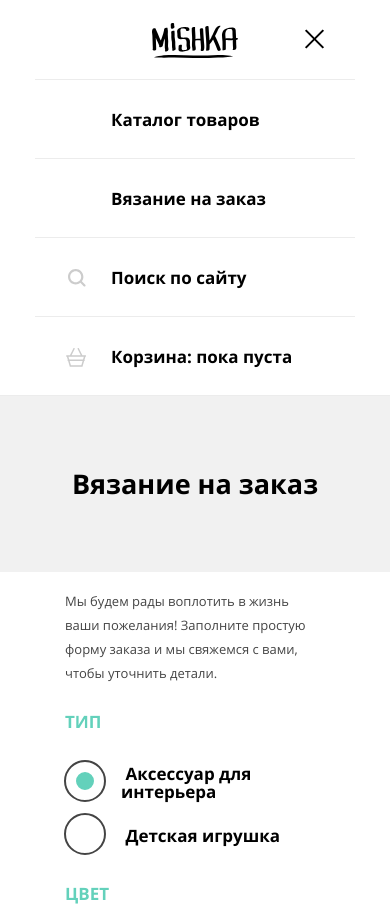
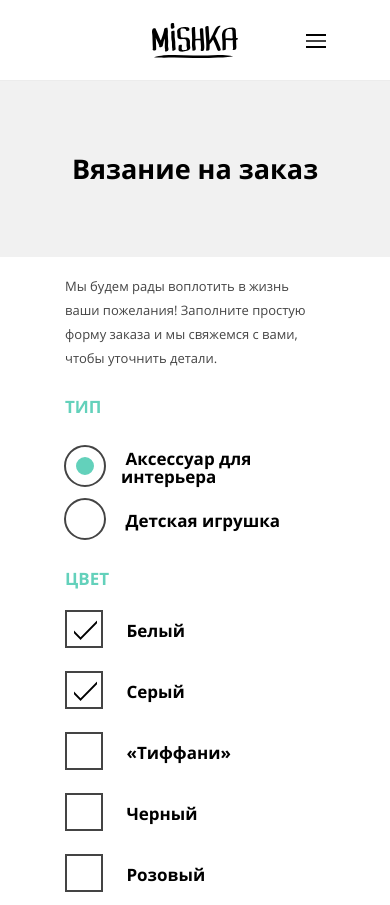
Before and after one commit to AlexBor83/1426475-mishka-20, a website: page source/form.html in a window 390 px wide. Shown: the top 905 px of the page. Drawn offline with nearby package versions, Linux system fonts and the light colour scheme; files that its build step writes are made by us from their sources.

Commit message:
Поправил ошибки

```diff
--- a/source/form.html
+++ b/source/form.html
@@ -11,7 +11,7 @@
 
 <body class="page-body">
   <header class="header">
-    <div class="header__container container">
+    <div class="header__container container header__mobile">
       <a class="header__logo" href="index.html">
         <picture>
           <source media="(min-width: 1150px)" srcset="img/logo-desktop.svg">
@@ -19,7 +19,7 @@
           <img src="img/logo-mobile.svg" alt="Логотип инернет магазина mishka">
         </picture>
       </a>
-      <button class="header__toggle header__toggle--opend" type="button">
+      <button class="header__toggle   header__toggle--closed" type="button">
         <span class="visually-hidden">Открыть меню</span>
       </button>
       <ul class="header__nav header__nav--first">
@@ -29,7 +29,7 @@
           </a>
         </li>
         <li class=" header__item header__item--active">
-          <a href="" class="header__link header__link--order">
+          <a class="header__link header__link--order">
             Вязание на заказ
           </a>
         </li>
@@ -37,16 +37,16 @@
       <ul class="header__nav header__nav--second">
         <li class="header__item">
           <a href="#" class="header__link header__link--search">
-            <svg x="0px" y="0px" width="17.6px" height="17.6px" viewBox="-0.8 -0.8 17.6 17.6" enable-background="new -0.8 -0.8 17.6 17.6" xml:space="preserve">
-              <path d="M16.47,14.93l-3.415-3.415C14.02,10.226,14.6,8.634,14.6,6.899c0-4.253-3.447-7.699-7.7-7.699 S-0.8,2.646-0.8,6.899s3.446,7.7,7.699,7.7c1.734,0,3.326-0.58,4.613-1.546l3.417,3.416c0.203,0.202,0.418,0.33,0.771,0.33 c0.607,0,1.1-0.492,1.1-1.1C16.8,15.459,16.739,15.2,16.47,14.93z M1.399,6.899c0-3.038,2.462-5.5,5.5-5.5s5.5,2.462,5.5,5.5 s-2.462,5.5-5.5,5.5S1.399,9.938,1.399,6.899z"/>
+            <svg width="20" height="19" aria-hidden="true">
+              <use xlink:href="img/sprite.svg#icon-search"></use>
             </svg>
             Поиск по сайту
           </a>
         </li>
         <li class="header__item">
           <a href="#" class="header__link header__link--cart">
-            <svg x="0px" y="0px" width="20.294px" height="18.849px" viewBox="264.205 370.961 20.294 18.849" enable-background="new 264.205 370.961 20.294 18.849" xml:space="preserve">
-              <path d="M283.75,378.19h-3.151l-3.407-6.814c-0.185-0.37-0.634-0.52-1.006-0.335 c-0.371,0.186-0.521,0.636-0.335,1.006l3.071,6.143h-9.138l3.072-6.143c0.185-0.371,0.035-0.821-0.335-1.006 c-0.37-0.185-0.821-0.035-1.006,0.335l-3.407,6.814h-3.151c-0.414,0-0.75,0.336-0.75,0.75s0.336,0.75,0.75,0.75h0.157l0.855,2.991 c-0.187,0.137-0.316,0.347-0.316,0.595c0,0.396,0.309,0.71,0.697,0.739l1.656,5.795h12.697l1.656-5.795 c0.388-0.028,0.698-0.344,0.698-0.739c0-0.249-0.129-0.459-0.316-0.596l0.854-2.991h0.157c0.414,0,0.75-0.336,0.75-0.75 S284.164,378.19,283.75,378.19z M279.569,388.311h-10.433l-1.224-4.284h12.881L279.569,388.311z M281.222,382.526h-13.739 l-0.81-2.836h15.359L281.222,382.526z"/>
+            <svg width="18" height="18" aria-hidden="true">
+              <use xlink:href="img/sprite.svg#icon-cart"></use>
             </svg>
             Корзина: пока пуста
           </a>
@@ -190,9 +190,9 @@
               </label>
               <input type="tel" name="tel" id="tel" pattern="\+7\-[0-9]{3}\-[0-9]{3}\-[0-9]{2}\-[0-9]{2}" required
                 placeholder="+7 ХХХ ХХХ ХХ ХХ*">
-                <svg width="25" height="40" aria-hidden="true">
-                  <use xlink:href="img/sprite.svg#icon-phone"></use>
-                </svg>
+              <svg width="25" height="40" aria-hidden="true">
+                <use xlink:href="img/sprite.svg#icon-phone"></use>
+              </svg>
             </li>
             <li class="form__item form__item--aboutme">
               <label class="form__label form__label--aboutme" for="mail">
@@ -211,7 +211,7 @@
           <label class="form__legend form__legend--textarea" for="text">
             доп
           </label>
-          <textarea name="text" id="text"  rows="6" placeholder="Опишите все ваши пожелания к заказу"></textarea>
+          <textarea name="text" id="text" rows="6" placeholder="Опишите все ваши пожелания к заказу"></textarea>
         </div>
       </div>
       <div class="form__container form__container--button container">
@@ -225,15 +225,24 @@
   <footer class="page-footer">
     <div class="page-footer__container container">
       <a class="page-footer__logo" href="index.html">
-        <svg version="1.1" id="Layer_1" xmlns="http://www.w3.org/2000/svg" xmlns:xlink="http://www.w3.org/1999/xlink" x="0px" y="0px" width="101.615px" height="34.056px" viewBox="0 0 101.615 34.056" enable-background="new 0 0 101.615 34.056" xml:space="preserve">
+        <svg version="1.1" id="Layer_1" xmlns="http://www.w3.org/2000/svg" xmlns:xlink="http://www.w3.org/1999/xlink"
+          x="0px" y="0px" width="101.615px" height="34.056px" viewBox="0 0 101.615 34.056"
+          enable-background="new 0 0 101.615 34.056" xml:space="preserve">
           <g>
-            <path d="M19.135,21.495c-0.083-2.683-0.51-5.347-0.475-8.035c0.028-2.174,0.389-4.41-0.36-6.495 c0.047-0.237,0.096-0.473,0.14-0.711c0.193-1.045-3.271-0.492-3.813,0.464c-0.343,0.28-0.519,0.615-0.375,0.957 c0.037,0.086,0.069,0.174,0.102,0.261c-0.656,3.204-1.57,6.306-2.621,9.412c-0.402,1.188-0.888,2.349-1.298,3.533 c-0.582-1.104-1.169-2.194-1.643-3.377C7.418,14.071,6.18,10.602,4.505,7.298C4.695,5.77,1.301,5.93,0.632,7.33 c-0.809,1.694-0.705,3.403-0.438,5.214c0.3,2.042,0.353,4.05,0.377,6.111c0.047,3.976,0.358,7.943,0.417,11.919 c-0.354,0.395-0.461,0.881-0.091,1.375c0.162,0.216,0.361,0.382,0.571,0.549c0.904,0.724,3.5,0.107,3.496-1.271 c-0.014-4.123-0.312-8.238-0.42-12.358c-0.011-0.404-0.018-0.807-0.024-1.21c0.057,0.145,0.114,0.29,0.171,0.434 c0.64,1.604,1.31,3.163,2.185,4.654c0.868,1.478,1.303,3.064,1.803,4.677c-0.189,0.217-0.303,0.462-0.233,0.708 c-0.039,0.18,0.07,0.292,0.251,0.36c0.639,0.548,1.841,0.274,2.509-0.007c0.287-0.121,0.561-0.261,0.826-0.424 c0.345-0.212,0.883-0.679,0.729-1.159c-0.03-0.093-0.058-0.186-0.087-0.279c0.47-1.27,0.709-2.589,0.965-3.93 c0.272-1.428,0.782-2.78,1.295-4.133c0.052,0.619,0.106,1.238,0.156,1.855c0.204,2.554,0.033,5.072,0.007,7.626 c-0.008,0.847,0.054,1.633,0.219,2.461c0.068,0.343,0.367,1.808,0.281,1.887c-0.611,0.564-0.433,1.257,0.385,1.437 c0.915,0.201,2.081-0.105,2.77-0.742c1.198-1.106,0.632-2.845,0.361-4.241C18.661,26.501,19.208,23.879,19.135,21.495z"/>
-            <path d="M27.499,22.17c-0.074-1.988-0.765-3.862-0.774-5.872c-0.011-2.305,0.181-4.593-0.155-6.886 c-0.106-0.725-4.056,0.1-3.917,1.05c0.309,2.11,0.197,4.229,0.159,6.354c-0.037,2.044,0.468,3.898,0.73,5.904 c0.269,2.054-0.084,4.157,0.149,6.213c0.109,0.962,0.75,2.743,0.089,3.58c-0.42,0.532,1.469,0.342,1.553,0.326 c0.769-0.142,1.793-0.392,2.304-1.038c0.653-0.828,0.196-2.426,0.053-3.357C27.374,26.385,27.576,24.249,27.499,22.17z"/>
-            <path d="M43.828,18.851c-2.062-2.784-5.889-0.78-8.561-1.54c-1.377-0.392-1.395-2.271-1.392-3.396 c0.004-1.426-0.114-2.732-0.273-4.146c-0.119-1.052-0.024-2.121,0.746-2.904c0.142-0.144,0.859-0.336,0.81-0.339 c0.354-0.061,0.676-0.076,1.067-0.093c1.549-0.066,4.613,0.232,4.019,2.483c-0.266,1.01,3.596,0.431,3.877-0.637 c1.213-4.598-7.284-3.714-9.686-3.078C32.225,5.789,29.787,7.047,29.66,9.6c-0.061,1.219,0.273,2.379,0.325,3.587 c0.061,1.39-0.198,2.776,0.289,4.118c1.082,2.982,5.52,1.576,7.778,1.745c3.845,0.287,2.697,5.469,2.748,7.883 c0.027,1.288,1.181,3.429,0.211,4.507c-0.595,0.662-1.982,0.699-2.792,0.768c-0.813,0.068-2.201,0.312-2.742-0.461 c-0.993-1.418,0.091-3.799-0.121-5.425c-0.121-0.924-4.066-0.095-3.917,1.05c0.342,2.627-1.399,6.145,2.402,6.596 c2.441,0.289,5.191-0.161,7.5-0.928c1.196-0.396,2.307-0.942,3.243-1.793c1.035-0.941,0.694-2.348,0.417-3.547 C44.324,24.782,45.732,21.421,43.828,18.851z"/>
-            <path d="M61.155,18.662c-0.122-3.777-0.69-7.513-0.706-11.297c-0.008-1.971-3.963-1.305-3.957,0.343 c0.015,3.608,0.497,7.167,0.682,10.764c0.004,0.074,0.008,0.147,0.013,0.221c-1.949-0.018-3.899,0.177-5.853,0.246 c0.201-4.633-0.611-9.227-0.435-13.857c0.022-0.582-3.874-0.09-3.917,1.049c-0.171,4.475,0.587,8.915,0.453,13.392 c-0.064,2.136-0.245,4.264-0.259,6.402c-0.007,1.095,0.171,2.183,0.329,3.263c0.146,0.999,0.484,2.331,0.182,3.318 c-0.237,0.772,3.561,0.29,3.862-0.694c0.544-1.778-0.222-4.039-0.405-5.839c-0.175-1.725-0.039-3.499,0.083-5.248 c2.03-0.13,4.059-0.297,6.08-0.012c0.09,1.378,0.196,2.754,0.322,4.134c0.105,1.157,0.179,2.313,0.196,3.475 c0.015,1.019,0.142,2.496-0.221,3.461c-0.773,2.057,3.15,1.889,3.723,0.364c0.703-1.87,0.502-4.199,0.383-6.164 C61.562,23.54,61.233,21.109,61.155,18.662z"/>
-            <path d="M78.087,23.136c-0.939-2.758-2.373-5.177-3.616-7.797c1.001-1.949,2.018-3.898,2.932-5.888 c0.831-1.808,1.446-3.819,3.08-5.092c0.574-0.447,0.55-0.896-0.255-0.951c-0.875-0.061-2.064,0.192-2.77,0.742 c-1.485,1.158-2.427,2.563-3.201,4.268c-0.932,2.051-1.896,4.063-2.914,6.075c-0.074,0.147-0.149,0.295-0.224,0.443 c-0.49,0.315-0.785,0.762-0.639,1.266c-0.792,1.563-1.6,3.117-2.499,4.61c-0.299-5.534-0.955-11.061-1.15-16.6 c-0.045-1.27-3.971-0.479-3.917,1.049c0.243,6.868,1.219,13.719,1.286,20.587c-0.016,0.017-0.031,0.034-0.047,0.051 c-0.301,0.308-0.19,0.494,0.051,0.602c0.002,1.75-0.059,3.501-0.209,5.254c-0.472,0.745,0.463,1.139,1.084,1.139 c0.032,0,0.064,0,0.096,0c0.739,0,2.626-0.35,2.718-1.364c0.191-2.1,0.251-4.196,0.232-6.291c1.59-1.715,2.89-3.63,4.055-5.635 c0.759,1.48,1.482,2.972,1.989,4.582c0.861,2.741,2.299,5.261,3.131,8.014c0.544,1.806,4.457,0.738,3.917-1.049 C80.388,28.398,79.013,25.854,78.087,23.136z"/>
-            <path d="M101.59,18.501c-0.21-0.832-1.372-0.849-2.271-0.77c-0.012-0.335-0.02-0.671-0.036-1.006 c-0.125-2.661-0.165-5.379-0.392-8.032c-0.209-2.458-1.585-3.337-3.972-3.247c-2.416,0.092-5.229,0.527-7.482,1.403 c-2.607,1.014-4.058,2.935-4.559,5.681c-0.549,3.014,0.24,6.219,0.373,9.246c0.154,3.503,0.066,7.014,0.062,10.519 c0,0.573,3.916,0.031,3.917-1.049c0.003-2.776,0.042-5.551,0-8.327c-0.013-0.818-0.051-1.632-0.102-2.444 c1.369-0.593,3.687,0.012,5.05,0.141c1.107,0.104,2.169-0.166,3.244-0.292c0.021,2.312,0.107,4.635,0.202,6.944 c0.049,1.184,0.477,3.53-0.354,4.511c-0.437,0.516,1.48,0.343,1.555,0.33c0.793-0.146,1.761-0.401,2.303-1.041 c0.949-1.12,0.456-3.79,0.401-5.126c-0.078-1.91-0.102-3.824-0.141-5.737C100.542,20.058,101.805,19.351,101.59,18.501z M86.972,18.351c-0.103-1.245-0.217-2.49-0.303-3.743c-0.16-2.331,0.117-5.583,2.29-6.999c0.58-0.379,1.675-0.315,2.354-0.438 c0.97-0.176,1.956-0.389,2.829,0.19c1.21,0.802,0.912,3.657,0.911,4.869c-0.003,2.005,0.207,4.001,0.31,6.003 c-0.552,0.055-1.111,0.089-1.683,0.076C91.394,18.256,89.136,17.896,86.972,18.351z"/>
-            <path d="M24.108,6.7c0.521-0.05,1.045-0.226,1.477-0.524c0.085-0.072,0.171-0.144,0.256-0.216c0.52-0.335,0.972-0.827,0.728-1.361 c-0.504-1.105-0.423-2.231-0.416-3.414c0.006-0.958-0.963-1.246-1.781-1.174c-0.723,0.063-2.168,0.581-2.175,1.52 c-0.006,0.993-0.071,2.016,0.109,2.992c-0.047,0.113-0.074,0.239-0.104,0.355c-0.055,0.212,0.016,0.42,0.142,0.59 c0,0.045,0.002,0.089,0.002,0.134c0.005,0.112,0.01,0.224,0.015,0.335c0.073,0.232,0.216,0.409,0.429,0.53 C23.178,6.7,23.668,6.742,24.108,6.7z"/>
+            <path
+              d="M19.135,21.495c-0.083-2.683-0.51-5.347-0.475-8.035c0.028-2.174,0.389-4.41-0.36-6.495 c0.047-0.237,0.096-0.473,0.14-0.711c0.193-1.045-3.271-0.492-3.813,0.464c-0.343,0.28-0.519,0.615-0.375,0.957 c0.037,0.086,0.069,0.174,0.102,0.261c-0.656,3.204-1.57,6.306-2.621,9.412c-0.402,1.188-0.888,2.349-1.298,3.533 c-0.582-1.104-1.169-2.194-1.643-3.377C7.418,14.071,6.18,10.602,4.505,7.298C4.695,5.77,1.301,5.93,0.632,7.33 c-0.809,1.694-0.705,3.403-0.438,5.214c0.3,2.042,0.353,4.05,0.377,6.111c0.047,3.976,0.358,7.943,0.417,11.919 c-0.354,0.395-0.461,0.881-0.091,1.375c0.162,0.216,0.361,0.382,0.571,0.549c0.904,0.724,3.5,0.107,3.496-1.271 c-0.014-4.123-0.312-8.238-0.42-12.358c-0.011-0.404-0.018-0.807-0.024-1.21c0.057,0.145,0.114,0.29,0.171,0.434 c0.64,1.604,1.31,3.163,2.185,4.654c0.868,1.478,1.303,3.064,1.803,4.677c-0.189,0.217-0.303,0.462-0.233,0.708 c-0.039,0.18,0.07,0.292,0.251,0.36c0.639,0.548,1.841,0.274,2.509-0.007c0.287-0.121,0.561-0.261,0.826-0.424 c0.345-0.212,0.883-0.679,0.729-1.159c-0.03-0.093-0.058-0.186-0.087-0.279c0.47-1.27,0.709-2.589,0.965-3.93 c0.272-1.428,0.782-2.78,1.295-4.133c0.052,0.619,0.106,1.238,0.156,1.855c0.204,2.554,0.033,5.072,0.007,7.626 c-0.008,0.847,0.054,1.633,0.219,2.461c0.068,0.343,0.367,1.808,0.281,1.887c-0.611,0.564-0.433,1.257,0.385,1.437 c0.915,0.201,2.081-0.105,2.77-0.742c1.198-1.106,0.632-2.845,0.361-4.241C18.661,26.501,19.208,23.879,19.135,21.495z" />
+            <path
+              d="M27.499,22.17c-0.074-1.988-0.765-3.862-0.774-5.872c-0.011-2.305,0.181-4.593-0.155-6.886 c-0.106-0.725-4.056,0.1-3.917,1.05c0.309,2.11,0.197,4.229,0.159,6.354c-0.037,2.044,0.468,3.898,0.73,5.904 c0.269,2.054-0.084,4.157,0.149,6.213c0.109,0.962,0.75,2.743,0.089,3.58c-0.42,0.532,1.469,0.342,1.553,0.326 c0.769-0.142,1.793-0.392,2.304-1.038c0.653-0.828,0.196-2.426,0.053-3.357C27.374,26.385,27.576,24.249,27.499,22.17z" />
+            <path
+              d="M43.828,18.851c-2.062-2.784-5.889-0.78-8.561-1.54c-1.377-0.392-1.395-2.271-1.392-3.396 c0.004-1.426-0.114-2.732-0.273-4.146c-0.119-1.052-0.024-2.121,0.746-2.904c0.142-0.144,0.859-0.336,0.81-0.339 c0.354-0.061,0.676-0.076,1.067-0.093c1.549-0.066,4.613,0.232,4.019,2.483c-0.266,1.01,3.596,0.431,3.877-0.637 c1.213-4.598-7.284-3.714-9.686-3.078C32.225,5.789,29.787,7.047,29.66,9.6c-0.061,1.219,0.273,2.379,0.325,3.587 c0.061,1.39-0.198,2.776,0.289,4.118c1.082,2.982,5.52,1.576,7.778,1.745c3.845,0.287,2.697,5.469,2.748,7.883 c0.027,1.288,1.181,3.429,0.211,4.507c-0.595,0.662-1.982,0.699-2.792,0.768c-0.813,0.068-2.201,0.312-2.742-0.461 c-0.993-1.418,0.091-3.799-0.121-5.425c-0.121-0.924-4.066-0.095-3.917,1.05c0.342,2.627-1.399,6.145,2.402,6.596 c2.441,0.289,5.191-0.161,7.5-0.928c1.196-0.396,2.307-0.942,3.243-1.793c1.035-0.941,0.694-2.348,0.417-3.547 C44.324,24.782,45.732,21.421,43.828,18.851z" />
+            <path
+              d="M61.155,18.662c-0.122-3.777-0.69-7.513-0.706-11.297c-0.008-1.971-3.963-1.305-3.957,0.343 c0.015,3.608,0.497,7.167,0.682,10.764c0.004,0.074,0.008,0.147,0.013,0.221c-1.949-0.018-3.899,0.177-5.853,0.246 c0.201-4.633-0.611-9.227-0.435-13.857c0.022-0.582-3.874-0.09-3.917,1.049c-0.171,4.475,0.587,8.915,0.453,13.392 c-0.064,2.136-0.245,4.264-0.259,6.402c-0.007,1.095,0.171,2.183,0.329,3.263c0.146,0.999,0.484,2.331,0.182,3.318 c-0.237,0.772,3.561,0.29,3.862-0.694c0.544-1.778-0.222-4.039-0.405-5.839c-0.175-1.725-0.039-3.499,0.083-5.248 c2.03-0.13,4.059-0.297,6.08-0.012c0.09,1.378,0.196,2.754,0.322,4.134c0.105,1.157,0.179,2.313,0.196,3.475 c0.015,1.019,0.142,2.496-0.221,3.461c-0.773,2.057,3.15,1.889,3.723,0.364c0.703-1.87,0.502-4.199,0.383-6.164 C61.562,23.54,61.233,21.109,61.155,18.662z" />
+            <path
+              d="M78.087,23.136c-0.939-2.758-2.373-5.177-3.616-7.797c1.001-1.949,2.018-3.898,2.932-5.888 c0.831-1.808,1.446-3.819,3.08-5.092c0.574-0.447,0.55-0.896-0.255-0.951c-0.875-0.061-2.064,0.192-2.77,0.742 c-1.485,1.158-2.427,2.563-3.201,4.268c-0.932,2.051-1.896,4.063-2.914,6.075c-0.074,0.147-0.149,0.295-0.224,0.443 c-0.49,0.315-0.785,0.762-0.639,1.266c-0.792,1.563-1.6,3.117-2.499,4.61c-0.299-5.534-0.955-11.061-1.15-16.6 c-0.045-1.27-3.971-0.479-3.917,1.049c0.243,6.868,1.219,13.719,1.286,20.587c-0.016,0.017-0.031,0.034-0.047,0.051 c-0.301,0.308-0.19,0.494,0.051,0.602c0.002,1.75-0.059,3.501-0.209,5.254c-0.472,0.745,0.463,1.139,1.084,1.139 c0.032,0,0.064,0,0.096,0c0.739,0,2.626-0.35,2.718-1.364c0.191-2.1,0.251-4.196,0.232-6.291c1.59-1.715,2.89-3.63,4.055-5.635 c0.759,1.48,1.482,2.972,1.989,4.582c0.861,2.741,2.299,5.261,3.131,8.014c0.544,1.806,4.457,0.738,3.917-1.049 C80.388,28.398,79.013,25.854,78.087,23.136z" />
+            <path
+              d="M101.59,18.501c-0.21-0.832-1.372-0.849-2.271-0.77c-0.012-0.335-0.02-0.671-0.036-1.006 c-0.125-2.661-0.165-5.379-0.392-8.032c-0.209-2.458-1.585-3.337-3.972-3.247c-2.416,0.092-5.229,0.527-7.482,1.403 c-2.607,1.014-4.058,2.935-4.559,5.681c-0.549,3.014,0.24,6.219,0.373,9.246c0.154,3.503,0.066,7.014,0.062,10.519 c0,0.573,3.916,0.031,3.917-1.049c0.003-2.776,0.042-5.551,0-8.327c-0.013-0.818-0.051-1.632-0.102-2.444 c1.369-0.593,3.687,0.012,5.05,0.141c1.107,0.104,2.169-0.166,3.244-0.292c0.021,2.312,0.107,4.635,0.202,6.944 c0.049,1.184,0.477,3.53-0.354,4.511c-0.437,0.516,1.48,0.343,1.555,0.33c0.793-0.146,1.761-0.401,2.303-1.041 c0.949-1.12,0.456-3.79,0.401-5.126c-0.078-1.91-0.102-3.824-0.141-5.737C100.542,20.058,101.805,19.351,101.59,18.501z M86.972,18.351c-0.103-1.245-0.217-2.49-0.303-3.743c-0.16-2.331,0.117-5.583,2.29-6.999c0.58-0.379,1.675-0.315,2.354-0.438 c0.97-0.176,1.956-0.389,2.829,0.19c1.21,0.802,0.912,3.657,0.911,4.869c-0.003,2.005,0.207,4.001,0.31,6.003 c-0.552,0.055-1.111,0.089-1.683,0.076C91.394,18.256,89.136,17.896,86.972,18.351z" />
+            <path
+              d="M24.108,6.7c0.521-0.05,1.045-0.226,1.477-0.524c0.085-0.072,0.171-0.144,0.256-0.216c0.52-0.335,0.972-0.827,0.728-1.361 c-0.504-1.105-0.423-2.231-0.416-3.414c0.006-0.958-0.963-1.246-1.781-1.174c-0.723,0.063-2.168,0.581-2.175,1.52 c-0.006,0.993-0.071,2.016,0.109,2.992c-0.047,0.113-0.074,0.239-0.104,0.355c-0.055,0.212,0.016,0.42,0.142,0.59 c0,0.045,0.002,0.089,0.002,0.134c0.005,0.112,0.01,0.224,0.015,0.335c0.073,0.232,0.216,0.409,0.429,0.53 C23.178,6.7,23.668,6.742,24.108,6.7z" />
           </g>
         </svg>
       </a>
@@ -274,6 +283,8 @@
       </div>
     </div>
   </footer>
+
+  <script src="js/app.min.js"></script>
 </body>
 
 </html>
--- a/source/js/app.js
+++ b/source/js/app.js
@@ -1,10 +1,11 @@
-const mainNav = document.querySelector('.header-nav'), // находим блок, который у нас будет скрываться/открываться
+const mainNav = document.querySelector('.header__mobile'), // находим блок, который у нас будет скрываться/открываться
   mainNavButton = mainNav.querySelector('.header__toggle'); // находим кнопку открытия/закрытия
 
-mainNav.classList.remove('header__nav--nojs'); // так как по дефолту у нас без JS должно быть открыто меню - для него будет класс вот такой что записан тут (естественно в стилях этот класс "открывает" меню). Этот класс если js включится - удалится из разметки и меню скроется.
-
-if( window.innerWidth < 768) { // если размер окна меньше 768 - будет работать код ниже (нам же только на мобилке надо чтоб он работал)
+if (window.innerWidth < 768) {
+  mainNav.classList.add('header__mobile--closed');
   mainNavButton.addEventListener('click', () => { // регистрируем событие клика
-    mainNav.classList.toggle('header__toggle--opened'); // если класса на элементе, что выбран в mainNav нету - он добавится, если есть - удалится (toggle с английского - переключить, как тумблер). Соответственно в стилях этот класс должен делать меню "открытым"
+    mainNav.classList.toggle('header__mobile--closed');
+    mainNavButton.classList.toggle('header__toggle--closed');
+    mainNavButton.classList.toggle('header__toggle--opened');
   });
 }
--- a/source/sass/blocks/header.scss
+++ b/source/sass/blocks/header.scss
@@ -17,11 +17,24 @@
   }
 }
 
+.header__mobile {
+  &--closed {
+    .header__nav {
+      display: none;
+
+      @media (min-width: $tablet-width) {
+        display: flex;
+      }
+    }
+  }
+}
+
 .header__logo {
   display: block;
   width: 86px;
   height: 35px;
   margin: 0 auto;
+  margin-bottom: 22px;
 
   @media (min-width: $tablet-width) {
     width: 113px;
@@ -60,21 +73,22 @@
   height: 50px;
   cursor: pointer;
   border: none;
-  background-color: $wight;
+  outline: none;
+  background-color: transparent;
 
   &--closed::before {
     content: "";
     position: absolute;
-    top: 25px;
-    right: 15px;
+    top: 11px;
+    right: 29px;
     width: 20px;
     height: 2px;
     background-color: $black;
-    box-shadow: 0 4px 0 0 $black, 0 8px 0 0 $black;
+    box-shadow: 0 6px 0 0 $blacklight, 0 12px 0 0 $black;
   }
 
-  &--opend::before,
-  &--opend::after {
+  &--opened::before,
+  &--opened::after {
     content: "";
     position: absolute;
     top: 15px;
@@ -84,11 +98,11 @@
     background-color: $black;
   }
 
-  &--opend::before {
+  &--opened::before {
     transform: rotate(45deg);
   }
 
-  &--opend::after {
+  &--opened::after {
     transform: rotate(-45deg);
   }
 
@@ -102,17 +116,13 @@
   margin: 0;
   list-style: none;
 
-  &--closed {
-    display: none;
-  }
-
   @media (min-width: $tablet-width) {
     display: flex;
     z-index: 1;
   }
 
   &--first {
-    margin-top: 21px;
+    //margin-top: 21px;
 
     @media (min-width: $tablet-width) {
       margin-top: 0;
```
Also changed, not shown: source/catalog.html (+4 -2 lines), source/index.html (+28 -17 lines).
